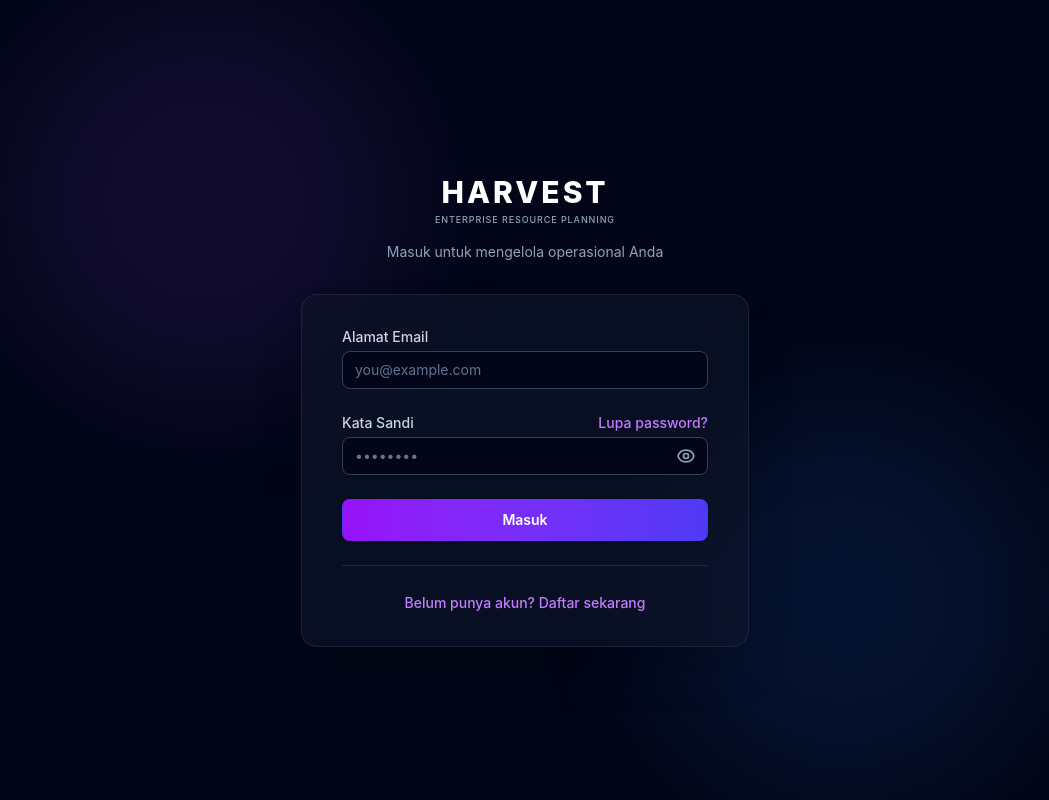
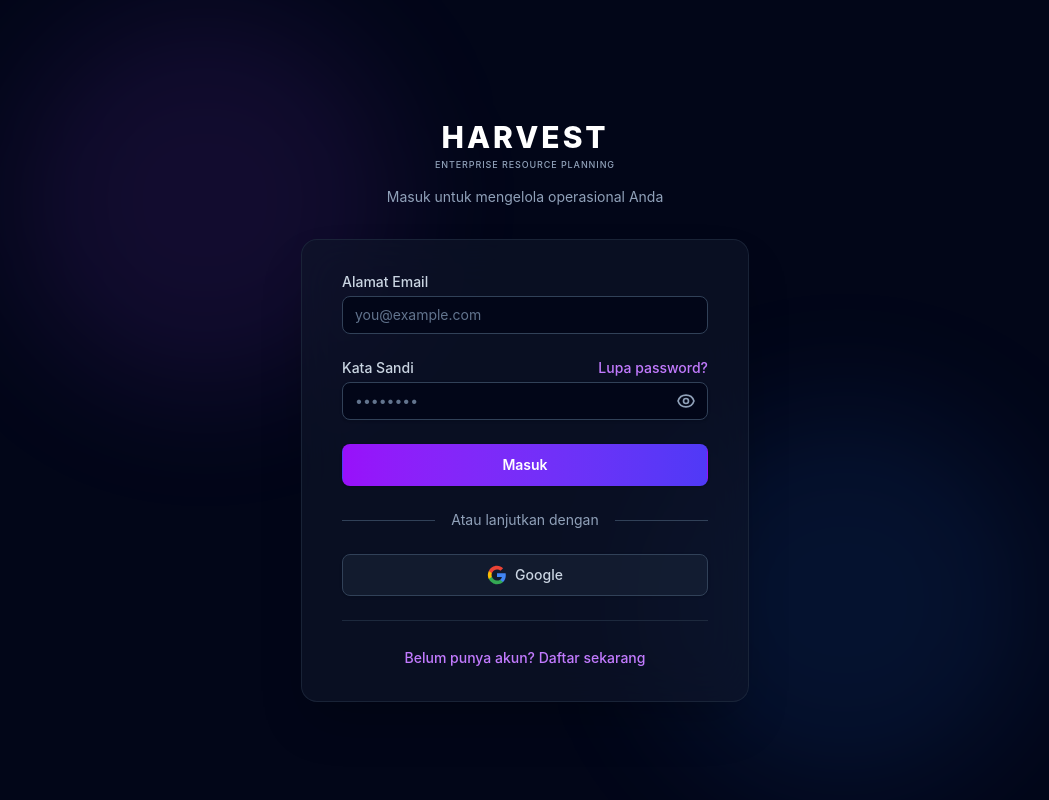
Before and after one commit to filipusphartono-sketch/harvest-erp, a Vue app: page / in a window 1280 px wide. Shown: the whole page, without its empty margins (115-1164 px from the left). Built offline with nearby package versions, Linux system fonts and the light colour scheme; no server answers.

Commit message:
feat: add Google Sign-In

```diff
--- a/src/pages/Login.vue
+++ b/src/pages/Login.vue
@@ -8,7 +8,9 @@
   updateProfile,
   signOut,
   sendPasswordResetEmail,
-  onAuthStateChanged
+  onAuthStateChanged,
+  GoogleAuthProvider,
+  signInWithPopup
 } from 'firebase/auth'
 import { doc, setDoc, serverTimestamp } from 'firebase/firestore'
 
@@ -163,6 +165,42 @@
       error.value = 'Email tidak ditemukan.'
     } else {
       error.value = err.message || 'Terjadi kesalahan. Silakan coba lagi.'
+    }
+  } finally {
+    loading.value = false
+  }
+}
+
+const handleGoogleSignIn = async () => {
+  loading.value = true
+  error.value = ''
+  successMessage.value = ''
+  try {
+    const provider = new GoogleAuthProvider()
+    const result = await signInWithPopup(auth, provider)
+
+    // Save or update user in Firestore
+    await setDoc(doc(db, 'users', result.user.uid), {
+      uid: result.user.uid,
+      fullName: result.user.displayName || 'User Google',
+      email: result.user.email,
+      role: 'Karyawan',
+      status: 'Aktif',
+      // Merge true allows us to update existing without overwriting everything
+    }, { merge: true })
+
+    successMessage.value = 'Berhasil masuk dengan Google! Mengalihkan...'
+    setTimeout(() => {
+      router.push('/dashboard')
+    }, 1000)
+  } catch (err: any) {
+    console.error(err)
+    if (err.code === 'auth/operation-not-allowed') {
+      error.value = 'Metode login Google belum diaktifkan di konfigurasi Firebase.'
+    } else if (err.code === 'auth/popup-closed-by-user') {
+      error.value = 'Login dibatalkan oleh pengguna.'
+    } else {
+      error.value = err.message || 'Gagal masuk dengan Google.'
     }
   } finally {
     loading.value = false
@@ -352,7 +390,6 @@
             {{ successMessage }}
           </div>
 
-          <!-- Action Button -->
           <div>
             <button
               type="submit"
@@ -364,6 +401,31 @@
               <template v-else-if="isRegister">Simpan</template>
               <template v-else>Masuk</template>
             </button>
+          </div>
+
+          <div v-if="!isForgotPassword" class="mt-6">
+            <div class="relative flex items-center">
+              <div class="flex-grow border-t border-slate-700"></div>
+              <span class="flex-shrink-0 mx-4 text-sm text-slate-400">Atau lanjutkan dengan</span>
+              <div class="flex-grow border-t border-slate-700"></div>
+            </div>
+
+            <div class="mt-6">
+              <button
+                type="button"
+                @click="handleGoogleSignIn"
+                :disabled="loading"
+                class="w-full flex justify-center items-center py-2.5 px-4 border border-slate-700 rounded-lg shadow-sm bg-slate-800/50 text-sm font-medium text-slate-300 hover:bg-slate-700 focus:outline-none focus:ring-2 focus:ring-offset-2 focus:ring-offset-slate-950 focus:ring-purple-500 transition-all cursor-pointer disabled:opacity-50"
+              >
+                <svg class="w-5 h-5 mr-2" viewBox="0 0 24 24" xmlns="http://www.w3.org/2000/svg">
+                  <path d="M22.56 12.25c0-.78-.07-1.53-.2-2.25H12v4.26h5.92c-.26 1.37-1.04 2.53-2.21 3.31v2.77h3.57c2.08-1.92 3.28-4.74 3.28-8.09z" fill="#4285F4"/>
+                  <path d="M12 23c2.97 0 5.46-.98 7.28-2.66l-3.57-2.77c-.98.66-2.23 1.06-3.71 1.06-2.86 0-5.29-1.93-6.16-4.53H2.18v2.84C3.99 20.53 7.7 23 12 23z" fill="#34A853"/>
+                  <path d="M5.84 14.09c-.22-.66-.35-1.36-.35-2.09s.13-1.43.35-2.09V7.07H2.18C1.43 8.55 1 10.22 1 12s.43 3.45 1.18 4.93l2.85-2.22.81-.62z" fill="#FBBC05"/>
+                  <path d="M12 5.38c1.62 0 3.06.56 4.21 1.64l3.15-3.15C17.45 2.09 14.97 1 12 1 7.7 1 3.99 3.47 2.18 7.07l3.66 2.84c.87-2.6 3.3-4.53 6.16-4.53z" fill="#EA4335"/>
+                </svg>
+                Google
+              </button>
+            </div>
           </div>
         </form>
 
```
